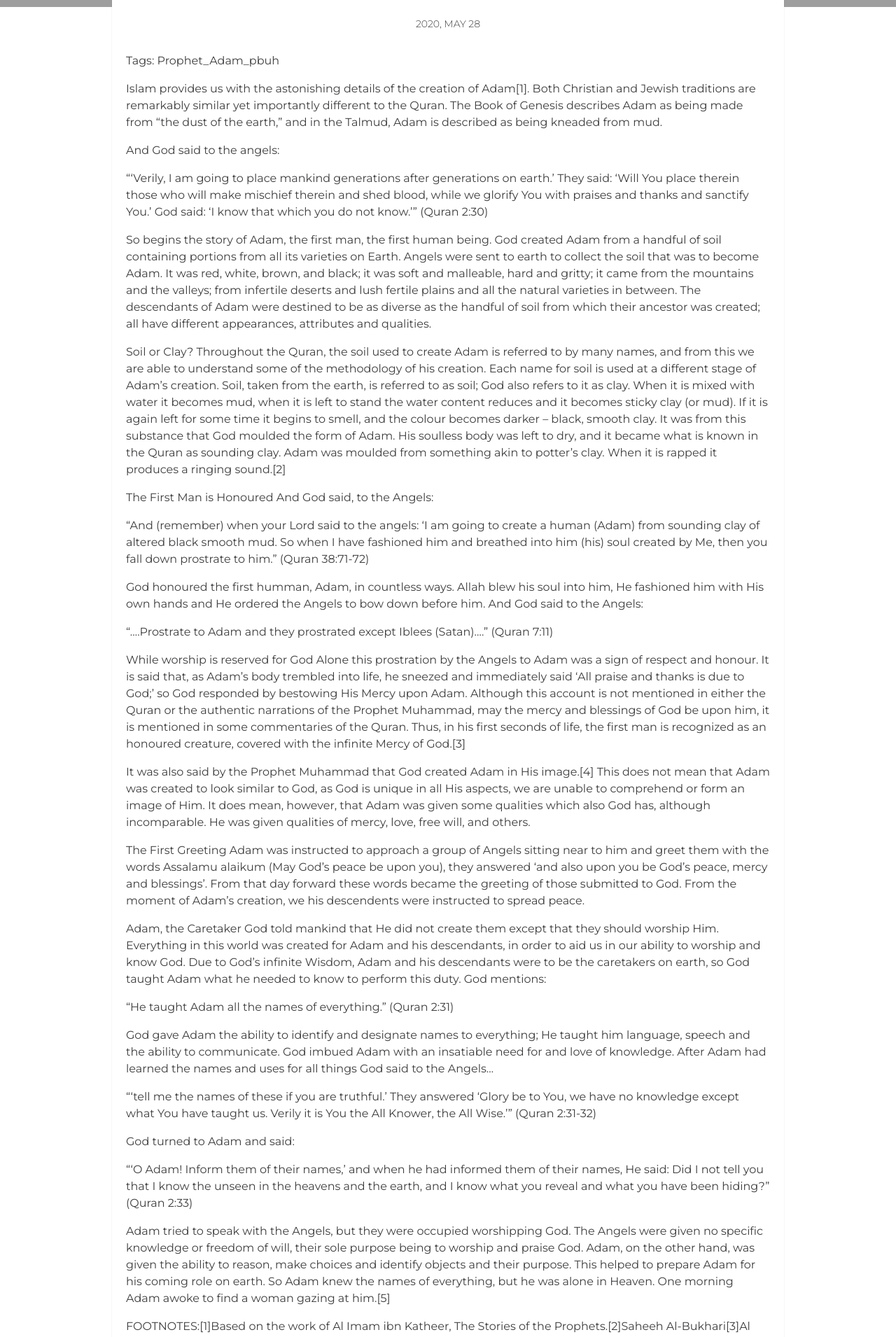
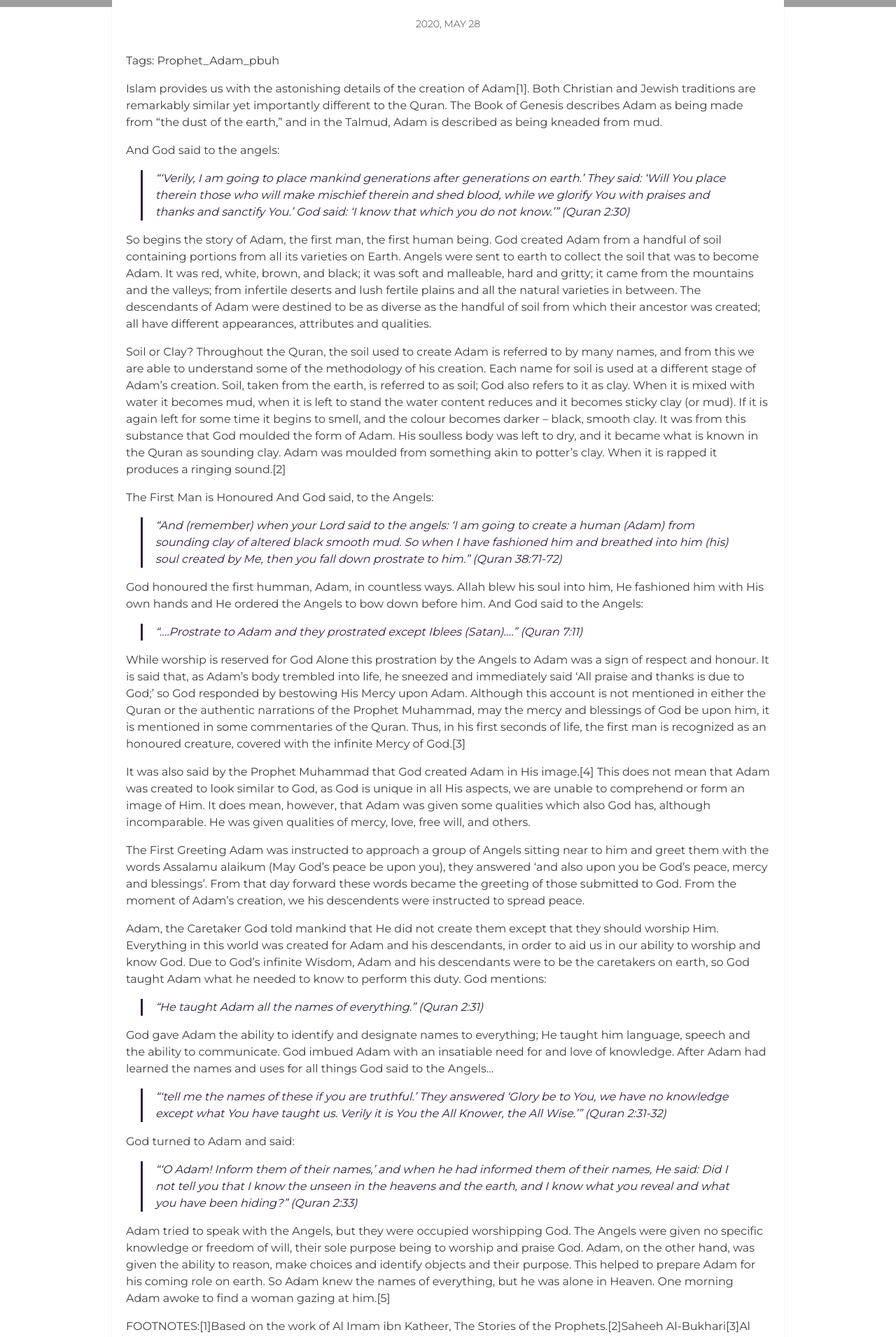
Before and after one commit to Nazib2/Nazib2.github.io, a Jekyll site: the page built from _posts/2020-05-28-THE-STORY-OF-ADAM.md, in a window 1280 px wide. Shown: the part 593-2503 px from the top of the page at 70% size. Built offline with Jekyll 4.4.1, drawn with Linux system fonts in a browser that asks for light colours; some of the changed text lies outside the part shown; grey boxes are pictures that could not be loaded.

Commit message:
Initial commit

```diff
--- a/_posts/2020-05-28-THE-STORY-OF-ADAM.md
+++ b/_posts/2020-05-28-THE-STORY-OF-ADAM.md
@@ -10,7 +10,7 @@ Islam provides us with the astonishing details of the creation of Adam[1].  Both
 
 And God said to the angels:
 
-“‘Verily, I am going to place mankind generations after generations on earth.’  They said: ‘Will You place therein those who will make mischief therein and shed blood, while we glorify You with praises and thanks and sanctify You.’  God said: ‘I know that which you do not know.’” (Quran 2:30)
+>"‘Verily, I am going to place mankind generations after generations on earth.’  They said: ‘Will You place therein those who will make mischief therein and shed blood, while we glorify You with praises and thanks and sanctify You.’  God said: ‘I know that which you do not know.’” (Quran 2:30)
 
 So begins the story of Adam, the first man, the first human being.  God created Adam from a handful of soil containing portions from all its varieties on Earth.  Angels were sent to earth to collect the soil that was to become Adam.  It was red, white, brown, and black; it was soft and malleable, hard and gritty; it came from the mountains and the valleys; from infertile deserts and lush fertile plains and all the natural varieties in between.  The descendants of Adam were destined to be as diverse as the handful of soil from which their ancestor was created; all have different appearances, attributes and qualities.
 
@@ -20,11 +20,11 @@ Throughout the Quran, the soil used to create Adam is referred to by many names,
 The First Man is Honoured
 And God said, to the Angels:
 
-“And (remember) when your Lord said to the angels: ‘I am going to create a human (Adam) from sounding clay of altered black smooth mud.  So when I have fashioned him and breathed into him (his) soul created by Me, then you fall down prostrate to him.” (Quran 38:71-72)
+>“And (remember) when your Lord said to the angels: ‘I am going to create a human (Adam) from sounding clay of altered black smooth mud.  So when I have fashioned him and breathed into him (his) soul created by Me, then you fall down prostrate to him.” (Quran 38:71-72)
 
 God honoured the first humman, Adam, in countless ways.  Allah blew his soul into him, He fashioned him with His own hands and He ordered the Angels to bow down before him.  And God said to the Angels:
 
-“....Prostrate to Adam and they prostrated except Iblees (Satan)....” (Quran 7:11)
+>“....Prostrate to Adam and they prostrated except Iblees (Satan)....” (Quran 7:11)
 
 While worship is reserved for God Alone this prostration by the Angels to Adam was a sign of respect and honour.  It is said that, as Adam’s body trembled into life, he sneezed and immediately said ‘All praise and thanks is due to God;’ so God responded by bestowing His Mercy upon Adam.  Although this account is not mentioned in either the Quran or the authentic narrations of the Prophet Muhammad, may the mercy and blessings of God be upon him, it is mentioned in some commentaries of the Quran.  Thus, in his first seconds of life, the first man is recognized as an honoured creature, covered with the infinite Mercy of God.[3]
 
@@ -36,15 +36,15 @@ Adam was instructed to approach a group of Angels sitting near to him and greet
 Adam, the Caretaker
 God told mankind that He did not create them except that they should worship Him.  Everything in this world was created for Adam and his descendants, in order to aid us in our ability to worship and know God.  Due to God’s infinite Wisdom, Adam and his descendants were to be the caretakers on earth, so God taught Adam what he needed to know to perform this duty.  God mentions:
 
-“He taught Adam all the names of everything.” (Quran 2:31)
+>“He taught Adam all the names of everything.” (Quran 2:31)
 
 God gave Adam the ability to identify and designate names to everything; He taught him language, speech and the ability to communicate.  God imbued Adam with an insatiable need for and love of knowledge.  After Adam had learned the names and uses for all things God said to the Angels...
 
-“‘tell me the names of these if you are truthful.’  They answered ‘Glory be to You, we have no knowledge except what You have taught us.  Verily it is You the All Knower, the All Wise.’” (Quran 2:31-32)
+>“‘tell me the names of these if you are truthful.’  They answered ‘Glory be to You, we have no knowledge except what You have taught us.  Verily it is You the All Knower, the All Wise.’” (Quran 2:31-32)
 
 God turned to Adam and said:
 
-“‘O Adam!  Inform them of their names,’ and when he had informed them of their names, He said:  Did I not tell you that I know the unseen in the heavens and the earth, and I know what you reveal and what you have been hiding?” (Quran 2:33)
+>“‘O Adam!  Inform them of their names,’ and when he had informed them of their names, He said:  Did I not tell you that I know the unseen in the heavens and the earth, and I know what you reveal and what you have been hiding?” (Quran 2:33)
 
 Adam tried to speak with the Angels, but they were occupied worshipping God.  The Angels were given no specific knowledge or freedom of will, their sole purpose being to worship and praise God.  Adam, on the other hand, was given the ability to reason, make choices and identify objects and their purpose.  This helped to prepare Adam for his coming role on earth.  So Adam knew the names of everything, but he was alone in Heaven.  One morning Adam awoke to find a woman gazing at him.[5]
 
@@ -69,7 +69,7 @@ Eve is Hawwa in Arabic; it comes from the root word hay, meaning living.  Eve is
 
 Both Jewish and Christian traditions also maintain that Eve was created from Adam’s rib, although in a literal translation of the Jewish tradition, rib is sometimes referred to as side.
 
-“And God said: ‘O Mankind!  Be dutiful to your Lord, Who created you from a single person (Adam) and from Him (Adam) He created his wife (Eve), and from them both He created many men and women.’” (Quran 4:1)
+>“And God said: ‘O Mankind!  Be dutiful to your Lord, Who created you from a single person (Adam) and from Him (Adam) He created his wife (Eve), and from them both He created many men and women.’” (Quran 4:1)
 
 The traditions of Prophet Muhammad relate that Eve was created while Adam was sleeping from his shortest left rib and that, after sometime, she was clothed with flesh.  He (Prophet Muhammad) used the story of Eve’s creation from Adam’s rib as a basis for imploring people to be gentle and kind to women.  “O Muslims!  I advise you to be gentle with women, for they are created from a rib, and the most crooked portion of the rib is its upper part.  If you try to straighten it, it will break, and if you leave it, it will remain crooked; so I urge you to take care of the women.” (Saheeh Al-Bukhari)
 
@@ -81,7 +81,7 @@ God continued his instructions to Adam and Eve by warning them “...come not ne
 Who is Satan?
 Satan is a creature from the world of the Jinn.  The Jinn are a creation of God made from fire.  They are separate and different from both the Angels and mankind; however, like mankind, they possess the power of reason and can choose between good and evil.  The Jinn existed before the creation of Adam[1]  and Satan was the most righteous among them, so much so that he was elevated to a high position amongst the Angels.
 
-“The Angels prostrated themselves all of them together.  Except Satan, he refused to be among the prostrators.  God said: ‘O Satan! What is your reason for not being among the prostrators?  ‘Satan said: ‘I am not the one to prostrate myself to a human being, whom You created from sounding clay of altered black smooth mud.’  God said: ‘Then get out from Here for verily you are an outcast or cursed one.  Verily the curse shall be upon you till the Day of Resurrection.’” (Quran 15:30-35)
+>“The Angels prostrated themselves all of them together.  Except Satan, he refused to be among the prostrators.  God said: ‘O Satan! What is your reason for not being among the prostrators?  ‘Satan said: ‘I am not the one to prostrate myself to a human being, whom You created from sounding clay of altered black smooth mud.’  God said: ‘Then get out from Here for verily you are an outcast or cursed one.  Verily the curse shall be upon you till the Day of Resurrection.’” (Quran 15:30-35)
 
 The Role of Satan
 Satan was there in the Paradise of Adam and Eve and his vow was to misguide and deceive them and their descendents.  Satan said: “…surely I will sit in wait against them (human beings) on Your Straight Path.  Then I will come to them from before them and behind them, from their right and from their left…” (Quran 7:16-17)  Satan is arrogant, and considered himself better then Adam, and thus mankind. He is crafty and cunning, but ultimately understands the weakness of human beings; he recognises their loves and desires.[2]
@@ -126,33 +126,33 @@ CATEGORY:Articles Beliefs of Islam
 2728
 Islam rejects the Christian concept of original sin and the notion that all humans are born sinners due to the actions of Adam.  God says in the Quran:
 
-“And no bearer of burdens shall bear another’s burden.” (Quran 35:18)
+>“And no bearer of burdens shall bear another’s burden.” (Quran 35:18)
 
 Every human being is responsible for his or her actions and is born pure and free from sin.  Adam and Eve committed a mistake, they repented sincerely and God in His infinite wisdom forgave them.
 
-“Then they both ate of that tree, and so their private parts appeared to them, and they began to stick on themselves the leaves from Paradise for their covering.  Thus did Adam disobey his Lord, so he went astray.  Then his Lord chose him, and turned to him with forgiveness and gave him guidance.” (Quran 20:121-122)
+>“Then they both ate of that tree, and so their private parts appeared to them, and they began to stick on themselves the leaves from Paradise for their covering.  Thus did Adam disobey his Lord, so he went astray.  Then his Lord chose him, and turned to him with forgiveness and gave him guidance.” (Quran 20:121-122)
 
 Mankind has a long history of committing mistakes and forgetting.  Even so, how was it possible for Adam to have committed such a mistake?  The reality was that Adam did not have any experience with the whisperings and ploys of Satan.  Adam had seen the arrogance of Satan when he refused to follow the commands of God; he knew that Satan was his enemy but had no familiarity with how to resist Satan’s tricks and schemes.  The Prophet Muhammad told us:
 
-“Knowing something is not the same as seeing it.” (Saheeh Muslim)
+>"Knowing something is not the same as seeing it.” (Saheeh Muslim)
 
 God said:
 
-“So he (Satan) misled them with deception.” (Quran 7:22)
+>“So he (Satan) misled them with deception.” (Quran 7:22)
 
 God tested Adam so that he could learn and gain experience.  In this way God prepared Adam for his role on earth as a caretaker and a Prophet of God.  From this experience, Adam learned the great lesson that Satan is cunning, ungrateful and the avowed enemy of mankind.  Adam, Eve and their descendants learned that Satan caused their expulsion from heaven.  Obedience to God and enmity towards Satan is the only path back to Heaven.
 
 God said to Adam:
 
-“Get you down (upon the earth), all of you together, from Paradise, some of you are an enemy to some others.  Then, if there comes to you guidance from Me, whoever follows My Guidance shall neither go astray, nor fall into distress and misery.” (Quran 20:123)
+>“Get you down (upon the earth), all of you together, from Paradise, some of you are an enemy to some others.  Then, if there comes to you guidance from Me, whoever follows My Guidance shall neither go astray, nor fall into distress and misery.” (Quran 20:123)
 
 The Quran tells us that Adam subsequently received from his Lord some words; a supplication to pray, which invoked God’s forgiveness.  This supplication is very beautiful and can be used when asking for God’s pardon of your sins.
 
-“Our Lord!  We have wronged ourselves.  If you forgive us not and bestow not upon us Your Mercy, we shall certainly be of the losers.” (Quran 7:23)
+>“Our Lord!  We have wronged ourselves.  If you forgive us not and bestow not upon us Your Mercy, we shall certainly be of the losers.” (Quran 7:23)
 
 Mankind continues to commit mistakes and wrong doing, and through them  we only harm ourselves.  Our sins and mistakes have not harmed, nor will it harm God.  If God does not forgive us and have mercy on us, it is we who will surely be among the losers.  We need God!
 
-“‘On earth will be a dwelling place for you and an enjoyment, for a time.’  He said: ‘Therein you shall live and therein you shall die, and from it you shall be brought out (resurrected).’” (Quran 7:24–25)
+>“‘On earth will be a dwelling place for you and an enjoyment, for a time.’  He said: ‘Therein you shall live and therein you shall die, and from it you shall be brought out (resurrected).’” (Quran 7:24–25)
 
 Adam and Eve left heaven and descended upon earth.  Their descent was not one of degradation; rather it was dignified.  In the English language we are familiar with things being either singular or plural; this is not the case for Arabic.  In the Arabic language there is singular, then an extra grammatical number category denoting two.  Plural is used for three and more.
 
@@ -168,7 +168,7 @@ There are many reports on the subject of where on earth Adam and Eve descended,
 
 We do know however that Adam and Eve descended to earth on a Friday.  In a tradition narrated to inform us of the importance of Fridays, the Prophet Muhammad, may the mercy and blessings of God be upon him, said:
 
-“The best of days on which the sun has risen is Friday.  One this day Adam was created, and on this day he was descended to earth.” (Saheeh Al-Bukhari)
+>“The best of days on which the sun has risen is Friday.  One this day Adam was created, and on this day he was descended to earth.” (Saheeh Al-Bukhari)
 
 
 FOOTNOTES:[1]Muhammad ibn Al Husain al Ajjurri.Previous: The Story of Adam (part 2 of 5): The Creation of Eve and the Role of SatanNext: The Story of Adam (part 4 of 5): Life on Earth
@@ -197,20 +197,21 @@ It seems that beauty has played a part in the attraction of men and women since
 
 God commanded that each son was to offer a sacrifice.  His judgement would favour the son whose offer was the most acceptable.  Cain offered his worst grain, but Abel offered his best livestock.  God accepted Abel’s sacrifice, so Cain became enraged, threatening to kill his brother.
 
-“And (O Muhammad) recite to them (the Jews) the story of the two sons of Adam (Abel and Cain) in truth; when each offered a sacrifice to God, it was accepted from the one but not from the other.  The latter said to the former; ‘I will surely kill you.’” (Quran 5:27)
+>“And (O Muhammad) recite to them (the Jews) the story of the two sons of Adam (Abel and Cain) in truth; when each offered a sacrifice to God, it was accepted from the one but not from the other.  The latter said to the former; ‘I will surely kill you.’” (Quran 5:27)
 
 Abel advised his brother that God would accept good deeds from those that fear and serve Him, but  reject the good deeds of those who are arrogant, selfish and disobedient towards God.
 
-“The former said: ‘Verily God accepts only from those who are pious.  If you do stretch your hand against me to kill me I shall never stretch my hand against you to kill you, for I fear God; the Lord of mankind, jinn, and all that exists.’” (Quran 5:27-28)
+“The former said:
+>‘Verily God accepts only from those who are pious.  If you do stretch your hand against me to kill me I shall never stretch my hand against you to kill you, for I fear God; the Lord of mankind, jinn, and all that exists.’” (Quran 5:27-28)
 
 The First Murder
-“So the self  (base desires) of the other (latter one) encouraged him and made fair seeming to him the murder of his brother; he murdered him and became one of the losers.” (Quran 5:30)
+>“So the self  (base desires) of the other (latter one) encouraged him and made fair seeming to him the murder of his brother; he murdered him and became one of the losers.” (Quran 5:30)
 
 Prophet Muhammad informed us that Cain became angry and hit his brother over the head with a piece of iron.  It was also said in another narration that Cain hit Abel over the head while he was sleeping.
 
-“God sent a crow who scratched the ground to show him to hide the dead body of his brother.  He (the murderer) said: ‘Woe to me!
+>“God sent a crow who scratched the ground to show him to hide the dead body of his brother.  He (the murderer) said: ‘Woe to me!
 
-Am I not even able to be as this crow and to hide the dead body of my brother?’  Then he became one of those who regretted.” (Quran 5:31)
+>Am I not even able to be as this crow and to hide the dead body of my brother?’  Then he became one of those who regretted.” (Quran 5:31)
 
 Adam was devastated; he had lost both his first and second born sons.  One had been murdered; the other was won over by mankind’s greatest enemy – Satan.  Patiently, Adam prayed for his son, and continued to care for the earth.  He taught his many children and grandchildren about God.  He told them of his own encounter with Satan and advised them to beware of Satan’s tricks and schemes.  Years and years passed, and  Adam grew old and his children spread out across the earth.
 
@@ -254,7 +255,7 @@ The Quran instructs Muslims to “contemplate the wonders of creation” (Quran
 
 One of the items for contemplation is the statement:
 
-“Truly, I am going to create man from clay...” (Quran 38:71)
+>“Truly, I am going to create man from clay...” (Quran 38:71)
 
 Indeed, many elements present in the earth are also contained in the human body.  The most critical component to land-based life is the top soil; that thin layer of dark, organically rich soil in which plants spread out their roots.  It is in this thin, vital layer of soil that microorganisms convert raw resources, the minerals that constitute the basic clay of this topsoil, and make them available to the myriad forms of life around and above them.
 
@@ -266,7 +267,7 @@ The human body contains trace amounts of almost every mineral on earth; includin
 
            Another verse to contemplate is:
 
-“He taught Adam all the names of everything.” (Quran 2:31)
+>“He taught Adam all the names of everything.” (Quran 2:31)
 
 Adam was taught the names of everything; the powers of reasoning and free will were given to him.  He learned how to categorise things and understand their usefulness.  Thus, God taught Adam language skills.  He taught Adam how to think – to apply knowledge to solve problems, make plans and decisions and to achieve goals.  We, the children of Adam, have inherited these skills in order that we can exist in the world and worship God in the best manner.
 
@@ -282,7 +283,7 @@ All children, regardless of where in the world they are, go through the same fou
 
 A third verse to ponder is about progeniture:
 
-“O Mankind!  Be dutiful to your Lord, Who created you from a single person (Adam) and from Him (Adam) He created his wife (Eve), and from them both He created many men and women.” (Quran 4:1)
+>“O Mankind!  Be dutiful to your Lord, Who created you from a single person (Adam) and from Him (Adam) He created his wife (Eve), and from them both He created many men and women.” (Quran 4:1)
 
 The realisation that all mtDNA lineages (Africa, Asia, Europe and the Americas) can be traced back to a single origin is popularly called the “mitochondrial Eve” theory.  According to top scientists[7]  and cutting-edge research, everyone on the planet today can trace a specific part of his or her genetic heritage back to one woman through a unique part of our genetic makeup, the mitochondrial DNA (mtDNA).  The mtDNA of “mitochondrial Eve” has been passed down through the centuries from mother to daughter (men are carriers, but don’t pass it on) and exists within all people living today.[8]  It is popularly known as the Eve theory because, as can be deduced from the above, it is passed down through the X chromosome.  Scientists are also studying DNA from the Y chromosome (perhaps to be dubbed the “Adam theory”), which is passed only from father to son and is not recombined with the mother’s genes.
 
```
Also changed, not shown: 4 other files.
